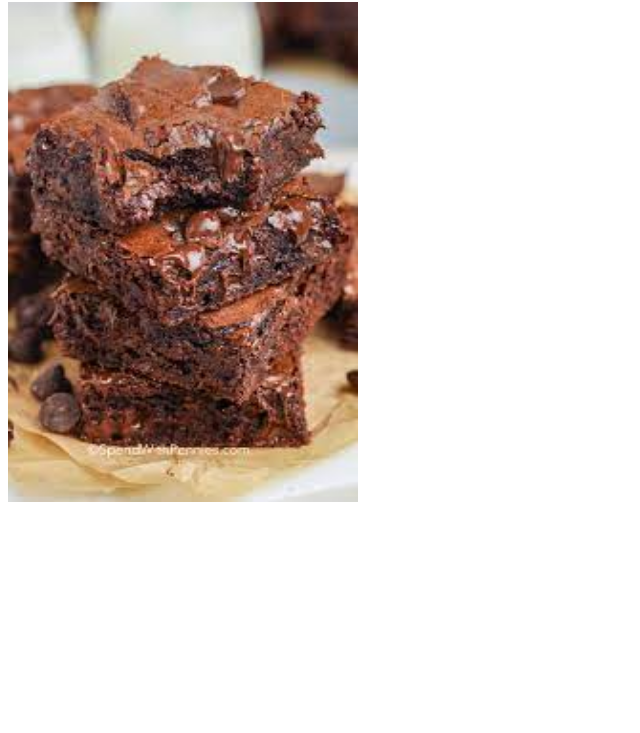
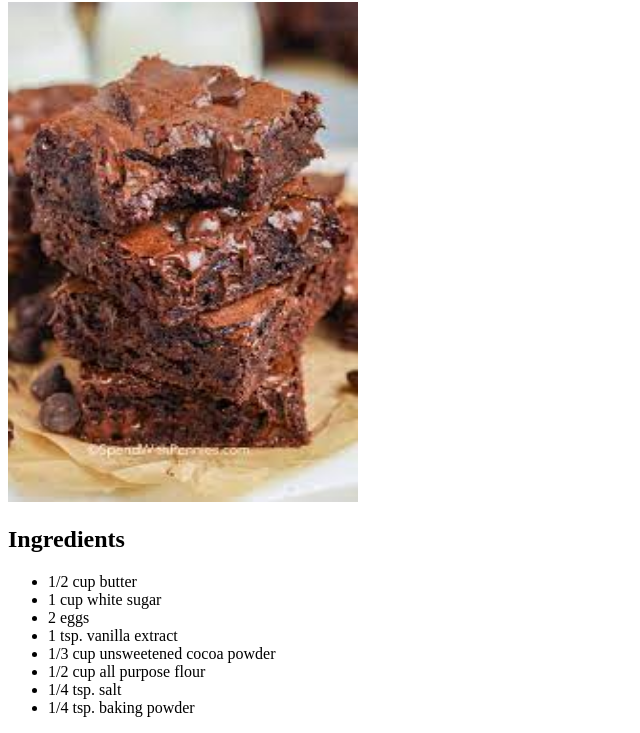
Before and after one commit to JosanJemas/odin-recipes, a plain HTML site: page recipes/brownies.html in a window 1280 px wide. Shown: the part 78-811 px from the top of the page, without its empty margins (0-640 px from the left). Drawn offline with Linux system fonts and the light colour scheme.

Commit message:
Added ingredients list to brownies.html page

```diff
--- a/recipes/brownies.html
+++ b/recipes/brownies.html
@@ -9,5 +9,18 @@
     <h1>Brownies</h1>
 
     <img src="../images/Brownies.jpeg" alt="stack of brownies" height="500" width="350">
+
+    <h2>Ingredients</h2>
+
+    <ul>
+        <li>1/2 cup butter</li>
+        <li>1 cup white sugar</li>
+        <li>2 eggs</li>
+        <li>1 tsp. vanilla extract</li>
+        <li>1/3 cup unsweetened cocoa powder</li>
+        <li>1/2 cup all purpose flour</li>
+        <li>1/4 tsp. salt</li>
+        <li>1/4 tsp. baking powder</li>
+    </ul>
 </body>
 </html>
```
